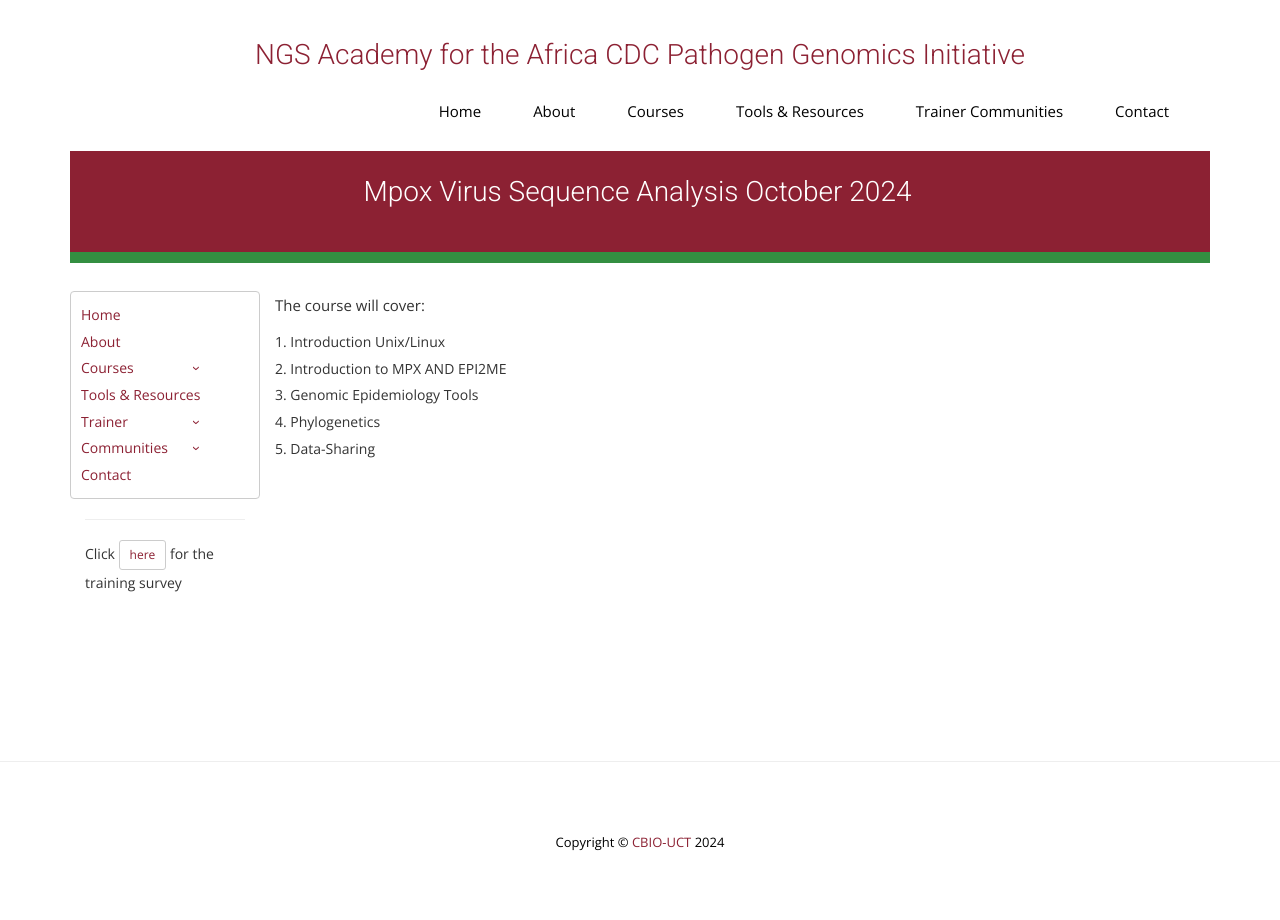
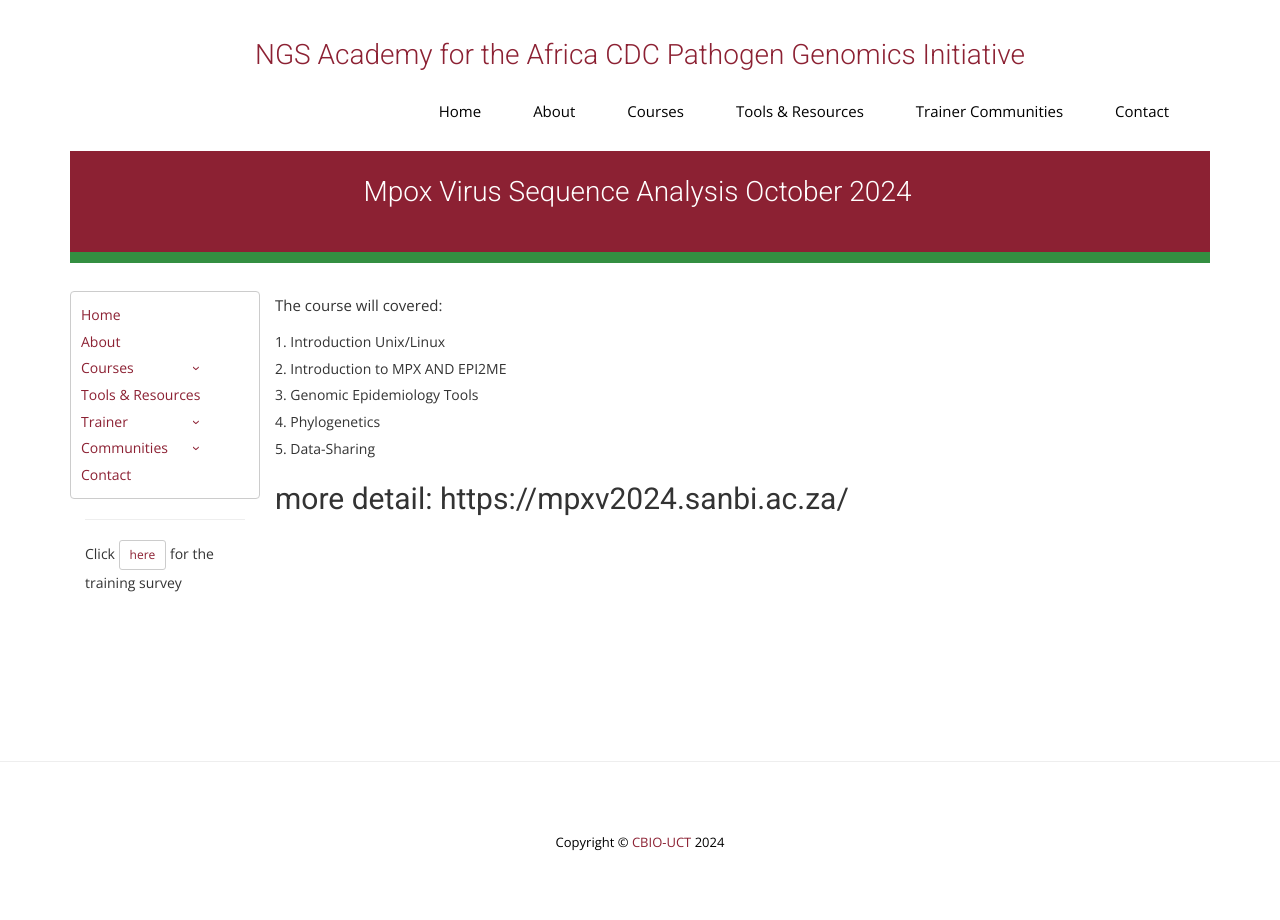
Before and after one commit to uct-cbio/ngs-academy, a Jekyll site: the page built from _posts/2024-10-01-Mpox-Virus-Sequence-Analysis.md, in a window 1280 px wide. Built offline with Jekyll 4.4.1, drawn with Linux system fonts in a browser that asks for light colours; nearby versions of some CDN libraries; some web fonts are replaced; library files that are not in the unit come from our copies; comment, search, counter and statistics services are not loaded.

```diff
--- a/_posts/2024-10-01-Mpox-Virus-Sequence-Analysis.md
+++ b/_posts/2024-10-01-Mpox-Virus-Sequence-Analysis.md
@@ -12,7 +12,7 @@
 link: https://mpxv2024.sanbi.ac.za/
 ---
 <!-- test -->
-<p>The course will cover:</p>
+<p>The course will covered:</p>
 <ul>
 <li>1. Introduction Unix/Linux </li>
 <li>2. Introduction to MPX AND EPI2ME</li>
@@ -20,3 +20,6 @@
 <li>4. Phylogenetics </li>
 <li>5. Data-Sharing</li>
 </ul>
+
+more detail: https://mpxv2024.sanbi.ac.za/
+---
```
